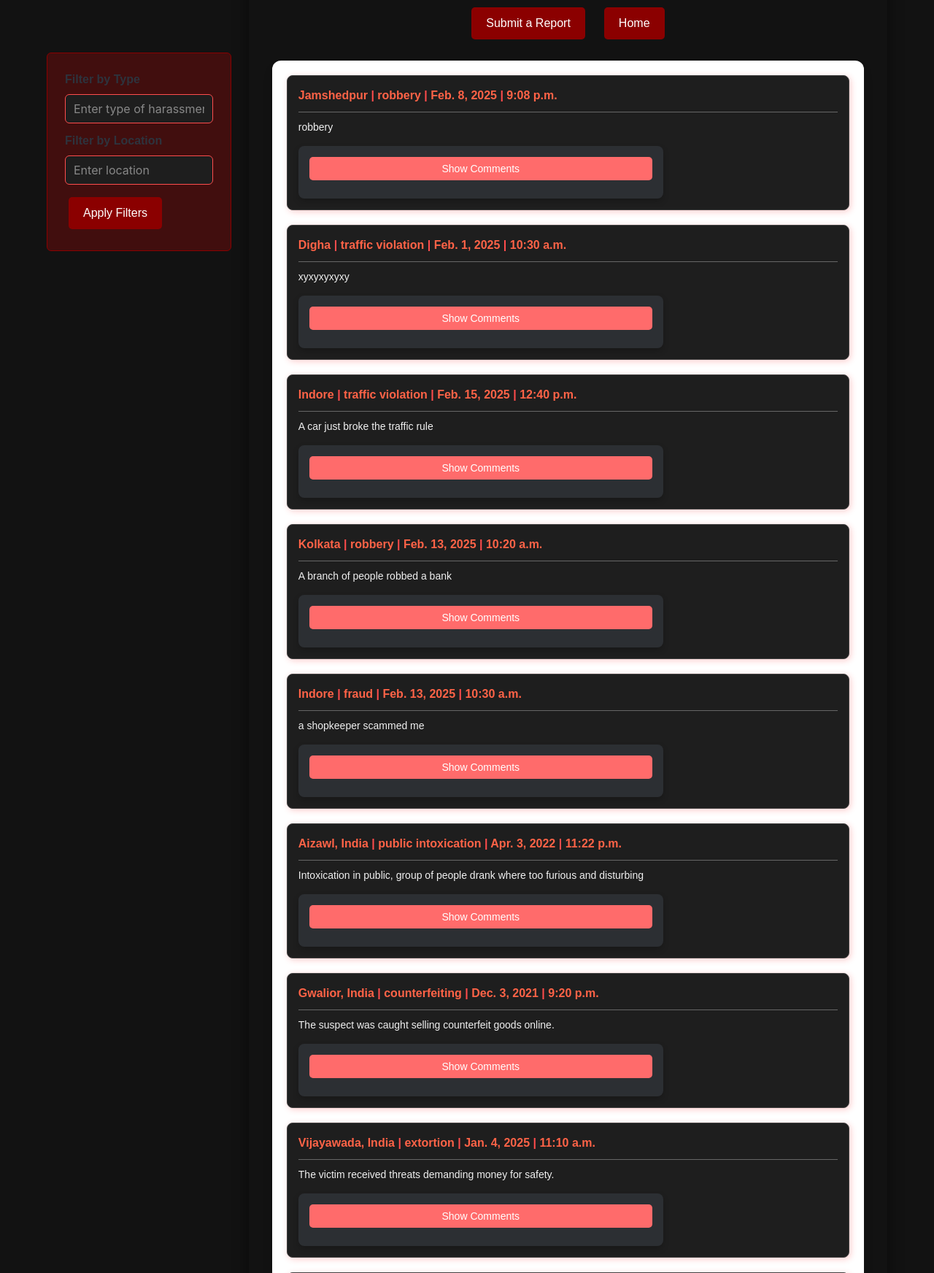
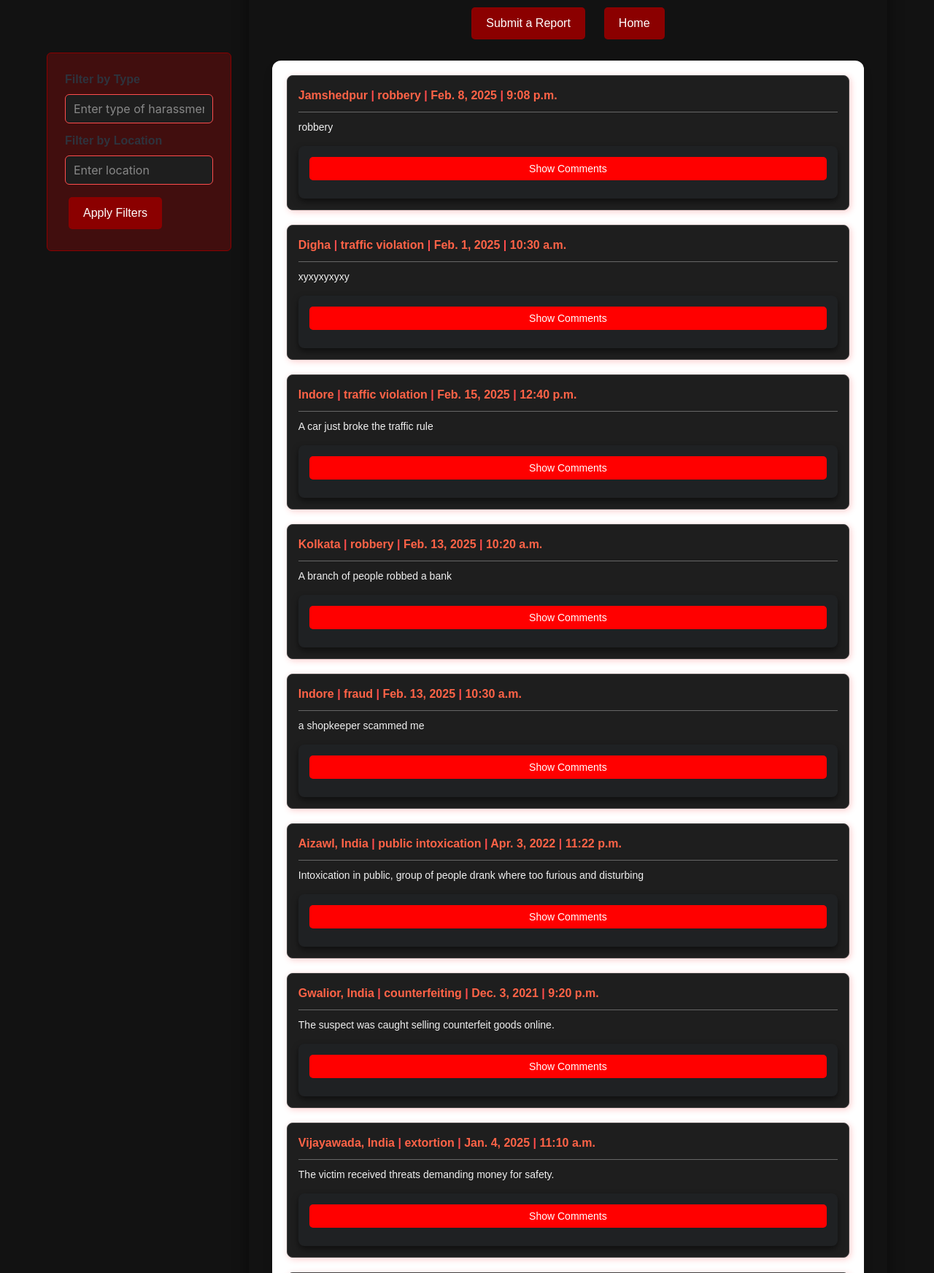
Before and after one commit to abhirajadhikary06/Report-Connect, a Django app: page /reports/ in a window 1280 px wide. Shown: the part 171-1915 px from the top of the page at 73% size. Run offline with Django 5.2, Linux system fonts and the light colour scheme; data comes from the database, SQL or seed files in the repository.

Commit message:
report page fixed

```diff
--- a/harassment_platform/reports/templates/reports.html
+++ b/harassment_platform/reports/templates/reports.html
@@ -36,17 +36,17 @@
 
         /* Comments Container */
         .comments-container {
-            background-color: #2c2f33;
+            background-color:rgb(31, 33, 35);
             padding: 15px;
             border-radius: 8px;
             margin-top: 15px;
-            box-shadow: 0 4px 8px rgba(0, 0, 0, 0.2);
-            max-width: 500px;
+            box-shadow: 0 4px 8px rgba(0, 0, 0, 0.5);
+            max-width: 100%;
         }
 
         /* Toggle Button */
         .toggle-comments-btn {
-            background-color: #ff6b6b;
+            background-color:rgb(255, 0, 0);
             color: white;
             border: none;
             padding: 8px 12px;
@@ -68,7 +68,7 @@
             background: #222;
             color: white;
             padding: 10px;
-            border-radius: 5px;
+            border-radius: 8px;
         }
 
         /* Comment List */
@@ -587,14 +587,14 @@
 
     <!-- Comments Section (Initially Hidden) -->
     <div class="comments-section" id="comments-{{ report.id }}" style="display: none;">
-        <h4>Comments</h4>
         <!-- Comment Form -->
         <form method="post" action="{% url 'reports_list' %}" class="comment-form">
             {% csrf_token %}
             <input type="hidden" name="report_id" value="{{ report.id }}">
             {{ comment_form.as_p }}
-                                    <button type="submit" class="submit-comment-btn">Submit Comment</button>
+            <button type="submit" class="submit-comment-btn">Post</button>
         </form>
+        <h4>Previous Comments : </h4>
         {% if report.comments.exists %}
             <ul class="comment-list">
                 {% for comment in report.comments.all %}
```
Lines whose indentation alone changed are shown as unchanged.
